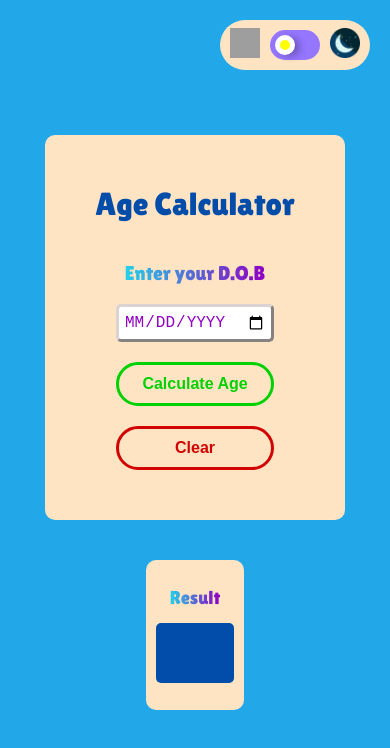
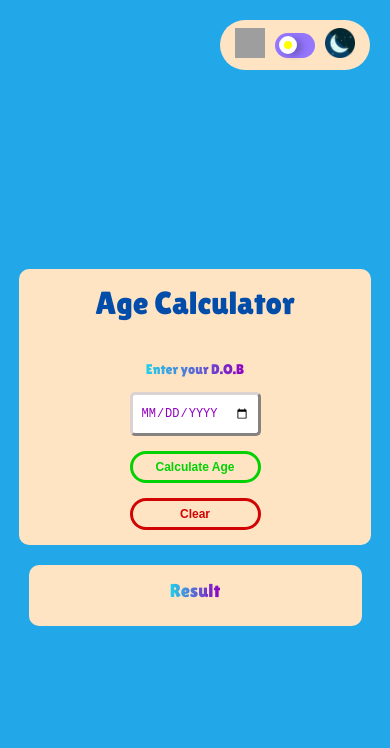
Before and after one commit to IRSubramanian/Age-Calculator, a plain HTML site: page index.html in a window 390 px wide. Drawn offline with Linux system fonts and the light colour scheme; grey boxes are pictures that could not be loaded.

Commit message:
Updated project with some basic responsiveness

```diff
--- a/index.html
+++ b/index.html
@@ -15,8 +15,6 @@
           <img
             src="Images/sun.png"
             alt="Sun"
-            height="30px"
-            width="30px"
           />
         </div>
         <div class="toggle_area">
@@ -27,8 +25,6 @@
           <img
             src="Images/moon.png"
             alt="Moon"
-            height="30px"
-            width="30px"
           />
         </div>
       </div>
--- a/style.css
+++ b/style.css
@@ -1,8 +1,8 @@
 @import url("https://fonts.googleapis.com/css2?family=Lilita+One&display=swap");
 
 * {
-  padding: 0%;
-  margin: 0%;
+  padding: 0;
+  margin: 0;
   box-sizing: border-box;
 }
 
@@ -54,6 +54,11 @@ body {
 
 .container.dark .toggle_area .toggleSwitch::after {
   background-color: #444444;
+}
+
+.toggle_bright img, .toggle_dark img{
+  height: 30px;
+  width: 30px;
 }
 
 .container .toggle_container {
@@ -112,11 +117,6 @@ body {
   transition-duration: 0.2s;
 }
 
-/* .toggle_container input[type="checkbox"]:checked ~ .container .toggle_container {
-  background-color: transparent !important;
-  border: 1px solid yellow;
-} */
-
 .child_container {
   display: flex;
   flex-direction: column;
@@ -132,11 +132,7 @@ body {
 }
 
 .child_container h1 {
-  /* background-image: linear-gradient(to right, #22d0e9, #9000c2);
-  -webkit-background-clip: text;
-  background-clip: text;
-  -webkit-text-fill-color: transparent; */
-  color: #024caa;
+    color: #024caa;
   font-weight: 500;
 }
 
@@ -167,19 +163,19 @@ body {
   line-height: 20px;
   outline: none;
   font-size: 16px;
+}
 
-  &:hover {
+  #age-form #birth_date:hover {
     color: #024caa;
     border: 3px groove #024caa;
     border-radius: 5px;
   }
 
-  &:focus {
+  #age-form #birth_date:focus {
     color: #024caa;
     border: 3px groove #024caa;
     border-radius: 5px;
   }
-}
 
 #age-form .calc_btn {
   font-weight: 700;
@@ -192,20 +188,19 @@ body {
   border-radius: 50px;
   outline: none;
   cursor: pointer;
-  -webkit-transition: all 0.15s ease-in-out;
-  transition: all 0.15s ease-in-out;
+    transition: all 0.15s ease-in-out;
+}
 
-  &:hover {
+  #age-form .calc_btn:hover {
     box-shadow: 0 0 0 0 #03d103 inset, 0 0 15px 2px #03d103;
   }
 
-  &:active {
+  #age-form .calc_btn:active {
     box-shadow: 0 0 0 0 #03d103 inset, 0 0 15px 2px #03d103;
     cursor: pointer;
     border: 3px solid #03d103;
     transform: scale(0.95);
   }
-}
 
 #age-form .clear_btn {
   font-weight: 700;
@@ -218,27 +213,26 @@ body {
   border-radius: 50px;
   cursor: pointer;
   outline: none;
-  -webkit-transition: all 0.15s ease-in-out;
-  transition: all 0.15s ease-in-out;
+    transition: all 0.15s ease-in-out;
+}
 
-  &:hover {
+  #age-form .clear_btn:hover {
     box-shadow: 0 0 0 0 #d10303 inset, 0 0 15px 2px #d10303;
   }
 
-  &:active {
+  #age-form .clear_btn:active {
     box-shadow: 0 0 0 0 #d10303 inset, 0 0 15px 2px #d10303;
     cursor: pointer;
     border: 3px solid #d10303;
     transform: scale(0.95);
   }
-}
 
 .result_container {
   display: flex;
   flex-direction: column;
   justify-content: center;
   align-items: center;
-  width: 25%;
+  width: 50%;
   height: 150px;
   background-color: #ffe4c4;
   border-radius: 10px;
@@ -262,7 +256,106 @@ body {
   background-color: #024caa;
   color: #dbd3d3;
   width: 80%;
-  height: 60px;
+  height: auto;
   line-height: 25px;
   border-radius: 5px;
 }
+
+/* Responsive Design */
+@media (max-width: 768px) {
+  .result_container {
+    width: 80%;
+    height: auto;
+    padding: 20px;
+  }
+
+  .child_container {
+    width: 90%;
+    padding: 20px;
+    margin-top: 50px;
+  }
+
+  #age-form label {
+    font-size: 16px;
+  }
+
+  #age-form #birth_date {
+    font-size: 14px;
+  }
+
+  #age-form .calc_btn,
+  #age-form .clear_btn {
+    font-size: 14px;
+    padding: 8px;
+  }
+
+  /* Adjust toggle container positioning */
+  .toggle_container {
+    top: 10px;
+    right: 10px;
+    left: auto;
+    transform: none;
+    width: 140px;
+    height: 35px;
+    padding: 10px 20px;
+    background-color: bisque;
+    z-index: 10;
+  }
+}
+
+@media (max-width: 480px) {
+  .container {
+    row-gap: 20px;
+    padding: 10px;
+  }
+
+  .result_container {
+    width: 90%;
+    padding: 15px;
+    row-gap: 10px;
+  }
+
+  .child_container {
+    width: 95%;
+    padding: 15px;
+  }
+
+  #age-form {
+    gap: 15px;
+  }
+
+  #age-form label {
+    font-size: 14px;
+    text-align: center;
+  }
+
+  #age-form #birth_date {
+    font-size: 12px;
+    padding: 8px;
+  }
+
+  #age-form .calc_btn,
+  #age-form .clear_btn {
+    font-size: 12px;
+    padding: 6px;
+  }
+
+  .toggle_container {
+    width: 120px;
+    height: 35px;
+    padding: 15px 40px;
+    top: 10px;
+    right: 10px;
+  }
+
+  .toggle_container .toggle_area .toggleSwitch {
+    width: 40px;
+    height: 25px;
+  }
+
+  .toggle_container .toggle_area .toggleSwitch::after {
+    height: 8px;
+    width: 8px;
+    left: 4px;
+  }
+}
```
